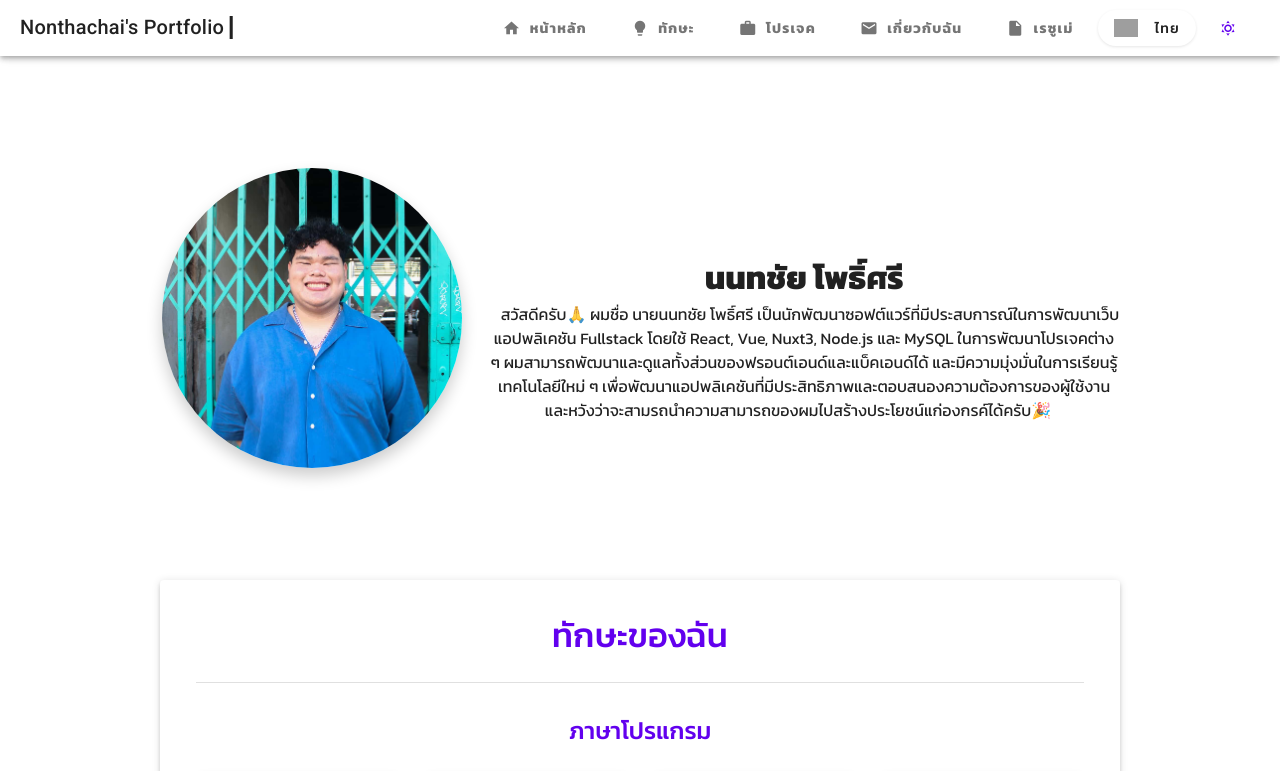
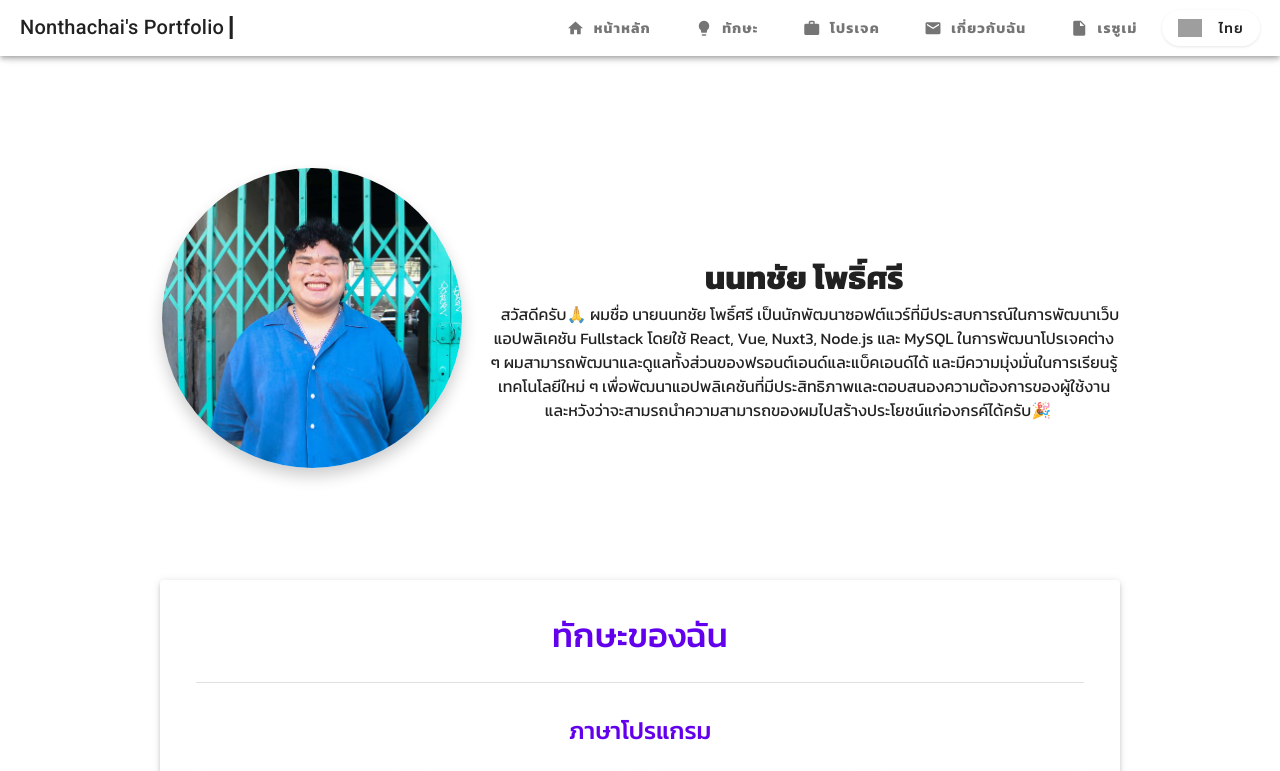
Before and after one commit to Gas-nontachai/Portfolio, a Nuxt app: page / in a window 1280 px wide. Shown: the top 771 px of the page. Built offline with nearby package versions, Linux system fonts and the light colour scheme; grey boxes are pictures that could not be loaded.

Commit message:
feat: remove themeswitcher

```diff
--- a/components/layout/full/Main.vue
+++ b/components/layout/full/Main.vue
@@ -103,7 +103,6 @@ onMounted(() => {
 
       <div class="d-flex align-center">
         <LayoutFullVerticalHeaderLanguageSwitcher />
-        <LayoutFullVerticalHeaderThemeSwitcher />
       </div>
       <!-- Hamburger Menu (เฉพาะมือถือ) -->
       <v-app-bar-nav-icon
--- a/components/layout/full/vertical-header/ThemeSwitcher.vue
+++ /dev/null
@@ -1,39 +0,0 @@
-<script setup lang="ts">
-import { useTheme } from "vuetify";
-import { ref, watch } from "vue";
-
-const theme = useTheme();
-const storedTheme =
-  typeof localStorage !== "undefined" ? localStorage.getItem("theme") : null;
-const normalizedTheme =
-  storedTheme === "LightTheme"
-    ? "light"
-    : storedTheme === "DarkTheme"
-      ? "dark"
-      : storedTheme || "light";
-const currentTheme = ref(normalizedTheme);
-
-theme.global.name.value = currentTheme.value;
-
-function toggleTheme() {
-  currentTheme.value = theme.global.current.value.dark ? "light" : "dark";
-  theme.global.name.value = currentTheme.value;
-  if (typeof localStorage !== "undefined") {
-    localStorage.setItem("theme", currentTheme.value);
-  }
-}
-
-watch(currentTheme, (newTheme) => {
-  theme.global.name.value = newTheme;
-});
-</script>
-
-<template>
-  <v-btn @click="toggleTheme" color="primary" dark>
-    <v-icon left>{{
-      theme.global.current.value.dark
-        ? "mdi-weather-night"
-        : "mdi-weather-sunny"
-    }}</v-icon>
-  </v-btn>
-</template>
--- a/plugins/vuetify.ts
+++ b/plugins/vuetify.ts
@@ -3,26 +3,14 @@ import "@mdi/font/css/materialdesignicons.css";
 
 import "vuetify/styles";
 import { createVuetify } from "vuetify";
-import { LightTheme, DarkTheme } from "@/theme/theme";
+import { LightTheme } from "@/theme/theme";
 
 export default defineNuxtPlugin((app) => {
-  let defaultTheme = "light";
-  if (process.client) {
-    const storedTheme = localStorage.getItem("theme");
-    defaultTheme =
-      storedTheme === "DarkTheme"
-        ? "dark"
-        : storedTheme === "LightTheme"
-          ? "light"
-          : storedTheme || "light";
-  }
-
   const vuetify = createVuetify({
     theme: {
-      defaultTheme,
+      defaultTheme: "light",
       themes: {
         light: LightTheme,
-        dark: DarkTheme,
       },
     },
   });
--- a/theme/theme.ts
+++ b/theme/theme.ts
@@ -1,4 +1,3 @@
 import LightTheme from "./light";
-import DarkTheme from "./dark";
 
-export { LightTheme, DarkTheme };
+export { LightTheme };
```
